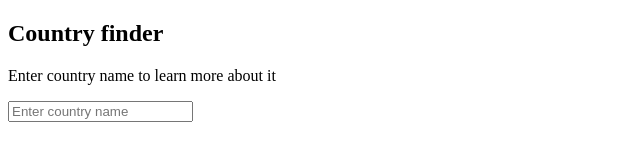
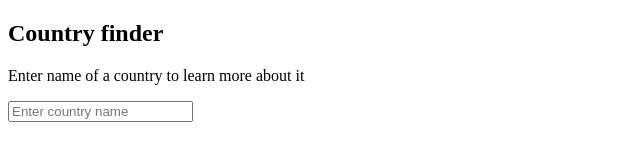
Before and after one commit to anettgor/goit-js-hw-10, a plain HTML site: page index.html in a window 1280 px wide. Shown: the full height of the page, 0-640 px from the left. Drawn offline with Linux system fonts and the light colour scheme.

Commit message:
Deploying to gh-pages from @ anettgor/goit-js-hw-10@cf3bdd338b401fcf7961b114de1073d727890412 🚀

```diff
--- a/index.html
+++ b/index.html
@@ -1 +1 @@
-<!DOCTYPE html><html lang="en"><head><link rel="stylesheet" href="/goit-js-hw-10/index.9aeaa37f.css"><meta charset="utf-8"><meta http-equiv="X-UA-Compatible" content="IE=edge"><meta name="viewport" content="width=device-width, initial-scale=1.0"><title>Homework 10</title></head><body> <section class="section"> <h1>Country finder</h1> <p class="subheading">Enter country name to learn more about it</p> <input type="text" id="search-box" placeholder="Enter country name"> <ul class="country-list"></ul> <div class="country-info"></div> </section> <script src="/goit-js-hw-10/index.97704e81.js" type="module"></script><script src="/goit-js-hw-10/index.6e5c5da5.js" nomodule="" defer></script> </body></html>
+<!DOCTYPE html><html lang="en"><head><link rel="stylesheet" href="/goit-js-hw-10/index.9aeaa37f.css"><meta charset="utf-8"><meta http-equiv="X-UA-Compatible" content="IE=edge"><meta name="viewport" content="width=device-width, initial-scale=1.0"><title>Homework 10</title></head><body> <section class="section"> <h1>Country finder</h1> <p class="subheading">Enter name of a country to learn more about it</p> <input type="text" id="search-box" placeholder="Enter country name"> <ul class="country-list"></ul> <div class="country-info"></div> </section> <script src="/goit-js-hw-10/index.97704e81.js" type="module"></script><script src="/goit-js-hw-10/index.6e5c5da5.js" nomodule="" defer></script> </body></html>
```
